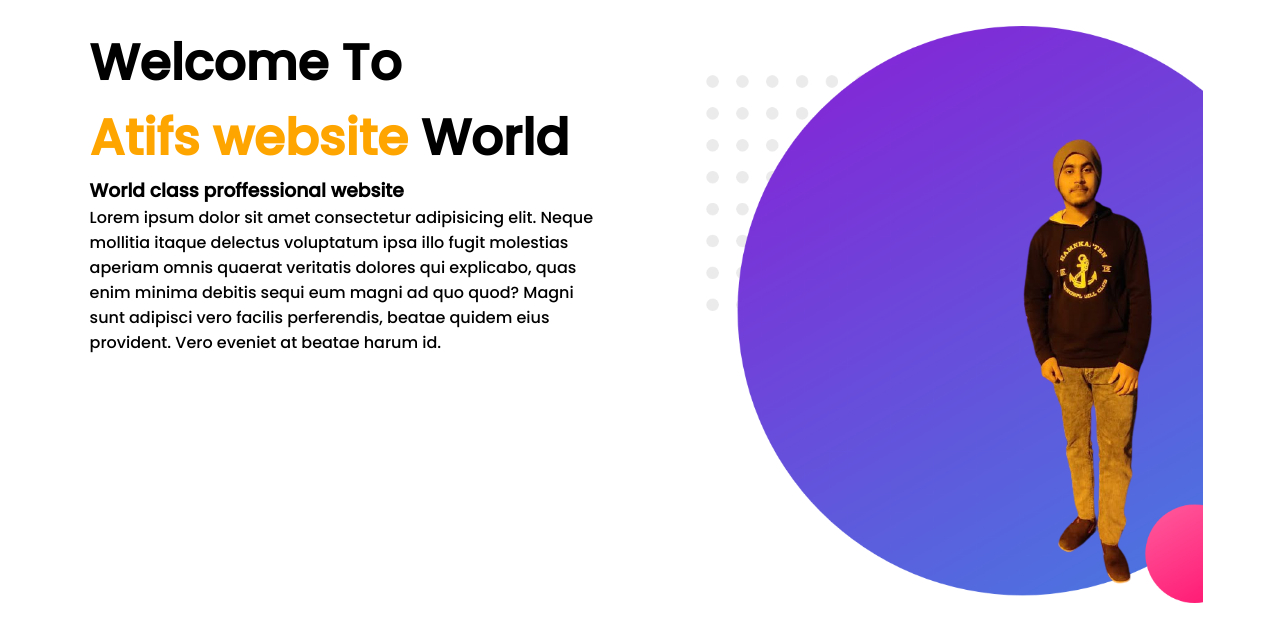
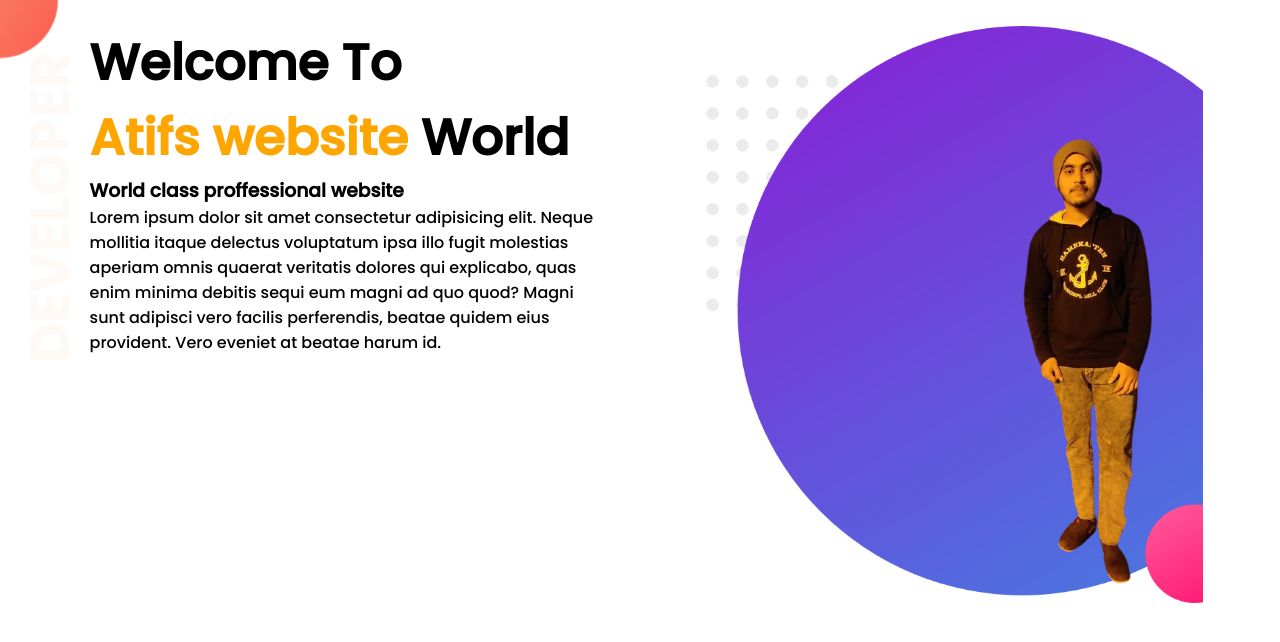
Before and after one commit to deenmdatif/project-5, a plain HTML site: page index.html in a window 1280 px wide. Drawn offline with Linux system fonts and the light colour scheme.

Commit message:
2nd update

```diff
--- a/index.html
+++ b/index.html
@@ -8,7 +8,7 @@
     <title>Project 5</title>
     <link rel="stylesheet" href="style.css">
 </head>
-<section>
+<section class="section_img">
     <div class="half-width">
         <h1>Welcome To</h1>
         <h1>
--- a/style.css
+++ b/style.css
@@ -10,6 +10,12 @@ body {
 
 h1 {
     font-size: 50px;
+}
+
+.section_img {
+    background-image: url("img/top.png");
+    overflow: hidden;
+    background-repeat: no-repeat;
 }
 
 .peterName {
```
Also changed, not shown: img/top.png (added).
